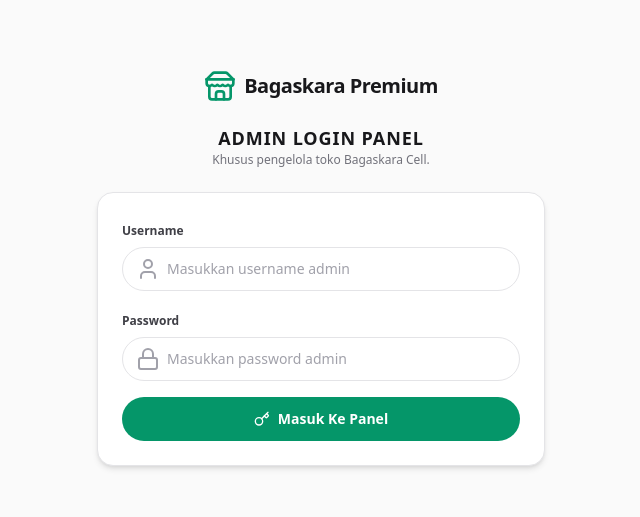
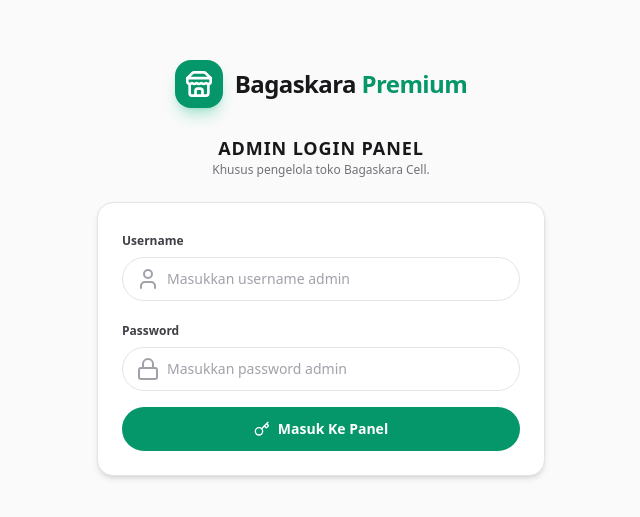
Before and after one commit to ardianrifendy/bagaskara-premium, a Next.js app: page /admin/login in a window 1280 px wide. Shown: the part 135-652 px from the top of the page, without its empty margins (319-959 px from the left). Built offline with nearby package versions, Linux system fonts and the light colour scheme; no server answers.

Commit message:
style: enlarge brand logo with premium emerald rounded icon container in navbar, footer, and admin

```diff
--- a/src/app/admin/(dashboard)/layout.tsx
+++ b/src/app/admin/(dashboard)/layout.tsx
@@ -38,8 +38,10 @@ export default async function AdminLayout({ children }: AdminLayoutProps) {
       <aside className="w-64 border-r border-zinc-200 dark:border-zinc-800 bg-white dark:bg-zinc-900 hidden md:flex flex-col flex-shrink-0">
         {/* Brand header */}
         <div className="h-16 flex items-center px-6 border-b border-zinc-200 dark:border-zinc-800">
-          <Link href="/" className="flex items-center gap-2 font-sans font-extrabold text-sm tracking-tight text-zinc-900 dark:text-zinc-100">
-            <Store className="h-5 w-5 text-emerald-600 dark:text-emerald-500" />
+          <Link href="/" className="flex items-center gap-2.5 font-sans font-extrabold text-sm tracking-tight text-zinc-900 dark:text-zinc-100 group">
+            <div className="flex h-8 w-8 items-center justify-center rounded-lg bg-emerald-600 dark:bg-emerald-500 text-white dark:text-zinc-950 shadow-sm">
+              <Store className="h-4.5 w-4.5 stroke-[2.25]" />
+            </div>
             <span>Bagaskara Admin</span>
           </Link>
         </div>
@@ -69,8 +71,10 @@ export default async function AdminLayout({ children }: AdminLayoutProps) {
         {/* Header bar */}
         <header className="h-16 border-b border-zinc-200 dark:border-zinc-800 bg-white dark:bg-zinc-900 flex items-center justify-between px-6 flex-shrink-0">
           {/* Left: Section name / Brand logo on mobile */}
-          <div className="flex items-center gap-2">
-            <Store className="h-5 w-5 text-emerald-600 dark:text-emerald-500 md:hidden" />
+          <div className="flex items-center gap-2.5">
+            <div className="flex h-8 w-8 items-center justify-center rounded-lg bg-emerald-600 dark:bg-emerald-500 text-white dark:text-zinc-950 shadow-sm md:hidden">
+              <Store className="h-4.5 w-4.5 stroke-[2.25]" />
+            </div>
             <span className="font-bold text-sm tracking-tight text-zinc-900 dark:text-zinc-100 md:hidden">
               Bagaskara Admin
             </span>
--- a/src/app/admin/login/page.tsx
+++ b/src/app/admin/login/page.tsx
@@ -38,11 +38,13 @@ export default function AdminLoginPage() {
     <main className="min-h-screen flex items-center justify-center p-4 bg-zinc-50 dark:bg-zinc-950 transition-colors duration-200">
       <div className="w-full max-w-md space-y-6">
         {/* Branding & Title */}
-        <div className="flex flex-col items-center text-center space-y-2">
-          <Link href="/" className="flex items-center gap-2 group p-1.5 focus:outline-none focus:ring-2 focus:ring-emerald-500 rounded-lg">
-            <Store className="h-8 w-8 text-emerald-600 dark:text-emerald-500" />
-            <span className="font-sans text-xl font-extrabold tracking-tight text-zinc-900 dark:text-zinc-100">
-              Bagaskara Premium
+        <div className="flex flex-col items-center text-center space-y-3">
+          <Link href="/" className="flex items-center gap-3 group p-1.5 focus:outline-none focus:ring-2 focus:ring-emerald-500 rounded-xl">
+            <div className="flex h-12 w-12 items-center justify-center rounded-2xl bg-emerald-600 dark:bg-emerald-500 text-white dark:text-zinc-950 shadow-lg shadow-emerald-500/30 transition-transform group-hover:scale-105">
+              <Store className="h-7 w-7 stroke-[2.25]" />
+            </div>
+            <span className="font-sans text-2xl font-extrabold tracking-tight text-zinc-900 dark:text-zinc-100">
+              Bagaskara <span className="text-emerald-600 dark:text-emerald-500">Premium</span>
             </span>
           </Link>
           <div className="pt-2">
--- a/src/components/Footer.tsx
+++ b/src/components/Footer.tsx
@@ -12,9 +12,11 @@ export default function Footer({ csWhatsapp = "6289513679939" }: FooterProps) {
         <div className="grid grid-cols-1 md:grid-cols-3 gap-8">
           {/* Column 1: Brand & Description */}
           <div className="space-y-4">
-            <div className="flex items-center gap-2">
-              <Store className="h-6 w-6 text-emerald-600 dark:text-emerald-500" />
-              <span className="font-sans text-lg font-extrabold tracking-tight text-zinc-900 dark:text-zinc-100">
+            <div className="flex items-center gap-2.5">
+              <div className="flex h-10 w-10 items-center justify-center rounded-xl bg-emerald-600 dark:bg-emerald-500 text-white dark:text-zinc-950 shadow-md shadow-emerald-500/25">
+                <Store className="h-6 w-6 stroke-[2.25]" />
+              </div>
+              <span className="font-sans text-xl font-extrabold tracking-tight text-zinc-900 dark:text-zinc-100">
                 Bagaskara Premium
               </span>
             </div>
--- a/src/components/Navbar.tsx
+++ b/src/components/Navbar.tsx
@@ -7,9 +7,11 @@ export default function Navbar() {
     <header className="sticky top-0 z-50 w-full border-b border-zinc-200/80 bg-zinc-50/80 backdrop-blur-md dark:border-zinc-800/80 dark:bg-zinc-950/80 transition-colors duration-200">
       <div className="mx-auto flex h-16 max-w-7xl items-center justify-between px-4 sm:px-6 lg:px-8">
         {/* Left: Brand Logo & Name */}
-        <Link href="/" className="flex items-center gap-2 group focus:outline-none focus:ring-2 focus:ring-emerald-500 rounded-lg p-1">
-          <Store className="h-6 w-6 text-emerald-600 dark:text-emerald-500 transition-transform group-hover:scale-110" />
-          <span className="font-sans text-lg font-extrabold tracking-tight text-zinc-900 dark:text-zinc-100">
+        <Link href="/" className="flex items-center gap-2.5 group focus:outline-none focus:ring-2 focus:ring-emerald-500 rounded-xl p-1">
+          <div className="flex h-10 w-10 items-center justify-center rounded-xl bg-emerald-600 dark:bg-emerald-500 text-white dark:text-zinc-950 shadow-md shadow-emerald-500/25 transition-transform group-hover:scale-105">
+            <Store className="h-6 w-6 stroke-[2.25]" />
+          </div>
+          <span className="font-sans text-xl font-extrabold tracking-tight text-zinc-900 dark:text-zinc-100">
             Bagaskara <span className="text-emerald-600 dark:text-emerald-500">Premium</span>
           </span>
         </Link>
```
